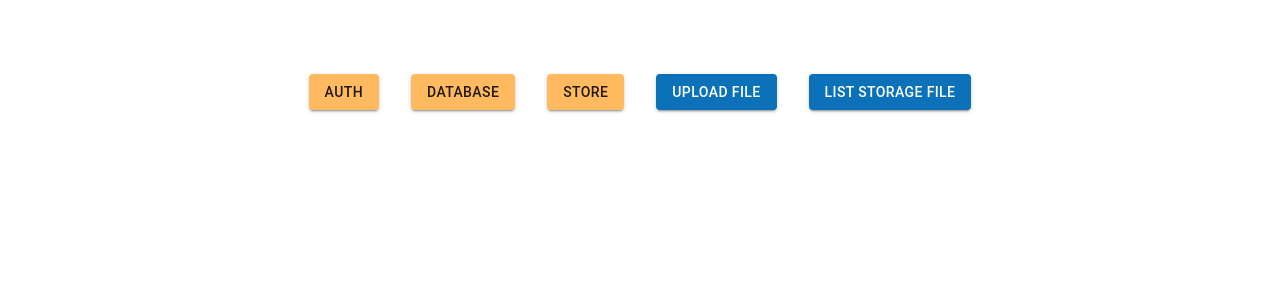
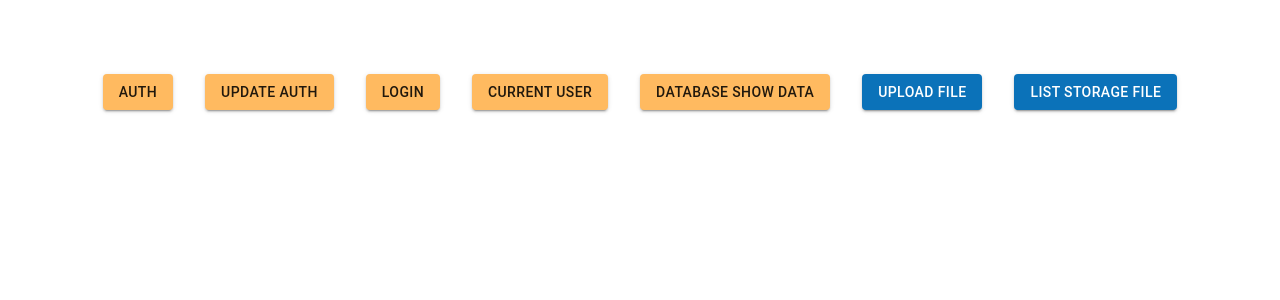
Before and after one commit to WellyZhang1994/react-firebase, a React (Create React App) app: page / in a window 1280 px wide. Shown: the top 300 px of the page. Built offline with nearby package versions, Linux system fonts and the light colour scheme.

Commit message:
Add firestore and Auth

```diff
--- a/src/App.js
+++ b/src/App.js
@@ -10,6 +10,7 @@ import theme from './Theme'
 
 import Button from '@material-ui/core/Button';
 import Grid from '@material-ui/core/Grid';
+import { ConsoleWriter } from 'istanbul-lib-report';
 
 
 const useStyles = makeStyles((theme) => ({
@@ -38,7 +39,9 @@ const firebaseConfig = {
 firebase.initializeApp(firebaseConfig);
 
 
-var storage = firebase.storage()
+const storage = firebase.storage()
+const auth = firebase.auth()
+const db = firebase.firestore()
 
 function App() {
 
@@ -47,9 +50,59 @@ function App() {
 
 
   const handleDatabase = () =>{
-     console.log('hi')
+    const ref = db.collection('User')
+    ref.get().then(querySnapshot=>{
+      querySnapshot.forEach(doc => {
+        console.log(doc.id, doc.data());
+      });
+    })
   }
 
+  const createAccount = () => {
+      auth.createUserWithEmailAndPassword('paul@gmail.com', '12345678').then(x=>{
+        console.log(x)
+      }).catch(y=>{
+        console.log(y)
+      })
+  }
+
+  const updateAccount = () =>{
+    const user = firebase.auth().currentUser
+    const displayName = user.displayName
+		const email = user.email
+		const emailVerified = user.emailVerified
+		const photoURL = user.photoURL
+    //firebase 可支援的參數有displayName、email、emailVerified、photoURL
+
+    var profile = {displayName,email,emailVerified,photoURL}
+    const result = user.updateProfile(profile).then(function() {
+      //將修改資料傳回firebase
+      return user.updateProfile({'displayName': "paul", 'phoneNumber':'0988895303'});
+    }).catch(function(error) {
+      //修改資料未成功的錯誤訊息
+      var errorMessage = error.message;
+      console.log('profile error',errorMessage)
+    });
+
+  }
+
+  const loginAccount = () =>{
+      const email = 'paul@gmail.com'
+      const password = '12345678'
+      auth.signInWithEmailAndPassword(email, password).then(function(user) {
+        //登入成功
+        console.log('login success');
+      }).catch(function(error) {
+        //登入錯誤訊息
+        var errorMessage = error.message;
+        console.log(errorMessage);
+      });
+  }
+
+  const getCurrentUser = () =>{
+      const user = auth.currentUser;
+      console.log(user)
+  }
   const handleUploadClick = (event) =>{
     const file = event.target.files[0]
     var storageRef = storage.ref(file.name);
@@ -76,7 +129,7 @@ function App() {
     const pathReference = storage.ref(fileName);
     pathReference.getDownloadURL().then( url => {
 
-        /*
+
         console.log(url)
         var element = document.createElement('a');
         element.href = url
@@ -85,7 +138,7 @@ function App() {
         element.download=fileName
         //onClick property
         element.click();
-        */
+
 
         /*
         var xhr = new XMLHttpRequest();
@@ -99,24 +152,32 @@ function App() {
     })
   }
 
-  console.log(fileList)
-
   return (
     <ThemeProvider theme={theme}>
       <Grid container spacing={4} justify='center' alignItems='center' className={classes.mainContainer}>
         <Grid item>
-          <Button onClick={()=>handleDatabase()} variant="contained" color="secondary">
+          <Button onClick={()=>createAccount()} variant="contained" color="secondary">
             Auth
           </Button>
         </Grid>
         <Grid item>
-          <Button onClick={()=>handleDatabase()} variant="contained" color="secondary">
-            Database
+          <Button onClick={()=>updateAccount()} variant="contained" color="secondary">
+            Update Auth
+          </Button>
+        </Grid>
+        <Grid item>
+          <Button onClick={()=>loginAccount()} variant="contained" color="secondary">
+            Login
+          </Button>
+        </Grid>
+        <Grid item>
+          <Button onClick={()=>getCurrentUser()} variant="contained" color="secondary">
+            Current User
           </Button>
         </Grid>
         <Grid item>
           <Button onClick={()=>handleDatabase()} variant="contained" color="secondary">
-            Store
+            Database Show Data
           </Button>
         </Grid>
         <Grid item>
```
